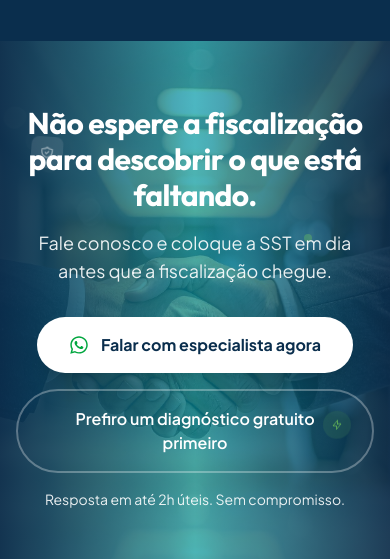
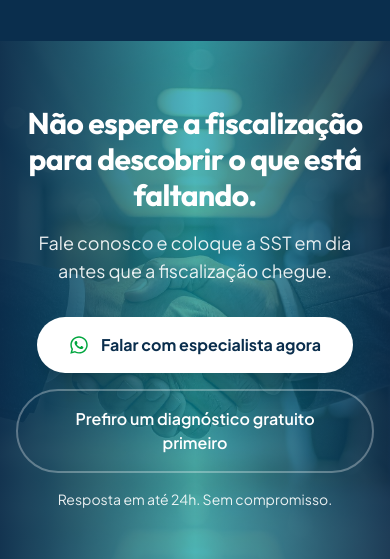
Before and after one commit to Rodrigo2612jr/B4Gestao, a Next.js app: page / in a window 390 px wide. Shown: the part 5900-6459 px from the top of the page. Built offline with nearby package versions, Linux system fonts and the light colour scheme.

Commit message:
chore: standardize response time copy to 24h

```diff
--- a/components/Comparison.tsx
+++ b/components/Comparison.tsx
@@ -101,7 +101,7 @@ export default function Comparison() {
             >
               Quero essa entrega para minha empresa
             </a>
-            <p className="mt-2 text-xs text-gray">Resposta em até 2h úteis.</p>
+            <p className="mt-2 text-xs text-gray">Resposta em até 24h.</p>
           </FadeIn>
         </div>
       </div>
--- a/components/CtaBanner.tsx
+++ b/components/CtaBanner.tsx
@@ -23,7 +23,7 @@ export default function CtaBanner() {
 
       {/* Floating micro-icons */}
       <motion.div
-        className="absolute top-[20%] left-[8%] flex h-8 w-8 items-center justify-center rounded-lg bg-white/10 backdrop-blur-sm"
+        className="hidden md:flex absolute top-[20%] left-[8%] h-8 w-8 items-center justify-center rounded-lg bg-white/10 backdrop-blur-sm"
         animate={{ y: [0, -12, 0], rotate: [0, 5, 0] }}
         transition={{ duration: 4, repeat: Infinity, ease: "easeInOut" }}
         aria-hidden="true"
@@ -31,7 +31,7 @@ export default function CtaBanner() {
         <HiOutlineShieldCheck className="text-sm text-white/50" />
       </motion.div>
       <motion.div
-        className="absolute bottom-[25%] right-[10%] flex h-7 w-7 items-center justify-center rounded-full bg-accent/10 backdrop-blur-sm"
+        className="hidden md:flex absolute bottom-[25%] right-[10%] h-7 w-7 items-center justify-center rounded-full bg-accent/10 backdrop-blur-sm"
         animate={{ y: [0, -15, 0], rotate: [0, -6, 0] }}
         transition={{ duration: 5, repeat: Infinity, ease: "easeInOut", delay: 1 }}
         aria-hidden="true"
@@ -39,7 +39,7 @@ export default function CtaBanner() {
         <HiOutlineLightningBolt className="text-xs text-accent/60" />
       </motion.div>
       <motion.div
-        className="absolute top-[40%] right-[20%] h-2 w-2 rounded-full bg-accent/30"
+        className="hidden md:block absolute top-[40%] right-[20%] h-2 w-2 rounded-full bg-accent/30"
         animate={{ y: [0, -20, 0] }}
         transition={{ duration: 3, repeat: Infinity, ease: "easeInOut", delay: 2 }}
         aria-hidden="true"
@@ -75,7 +75,7 @@ export default function CtaBanner() {
             </motion.a>
           </div>
           <p className="mt-4 text-sm text-white/90">
-            Resposta em até 2h úteis. Sem compromisso.
+            Resposta em até 24h. Sem compromisso.
           </p>
         </FadeIn>
       </div>
```
Also changed, not shown: 1 other file (tests, documents, lock files or other folders).
